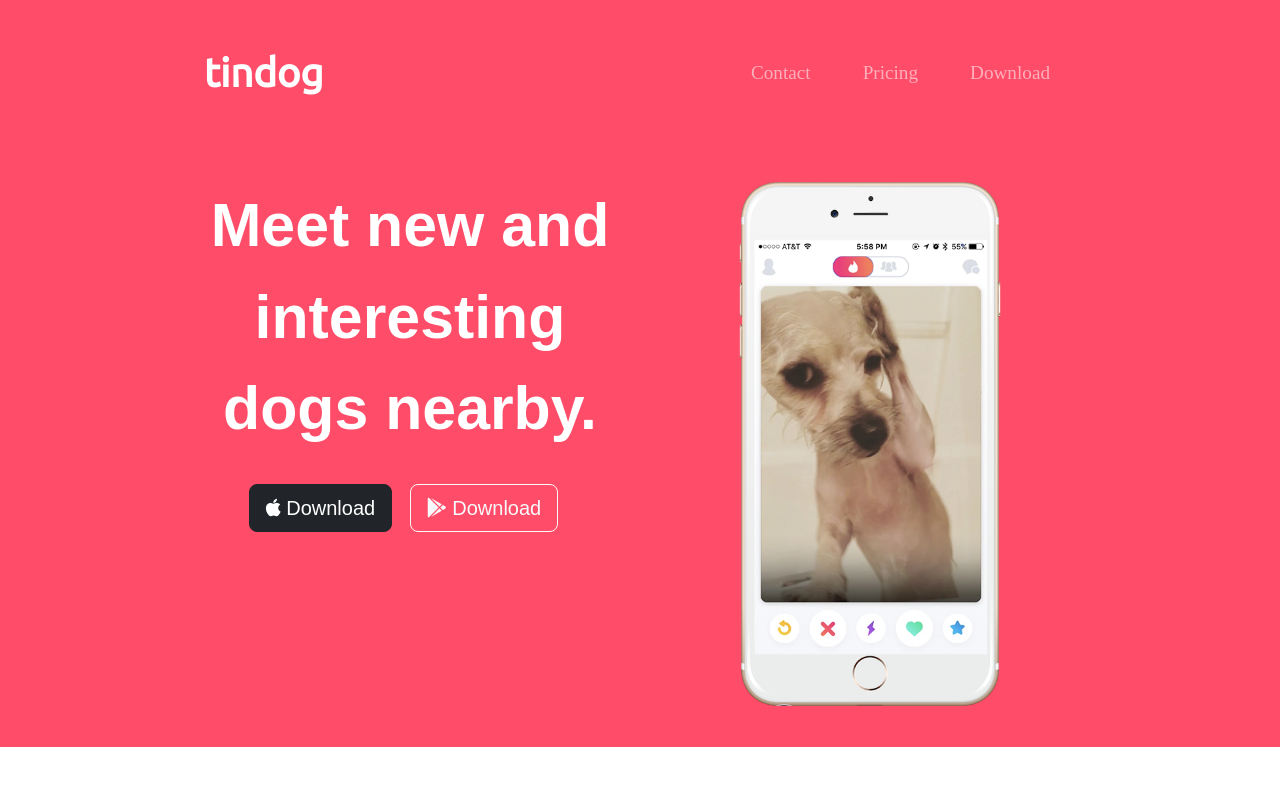
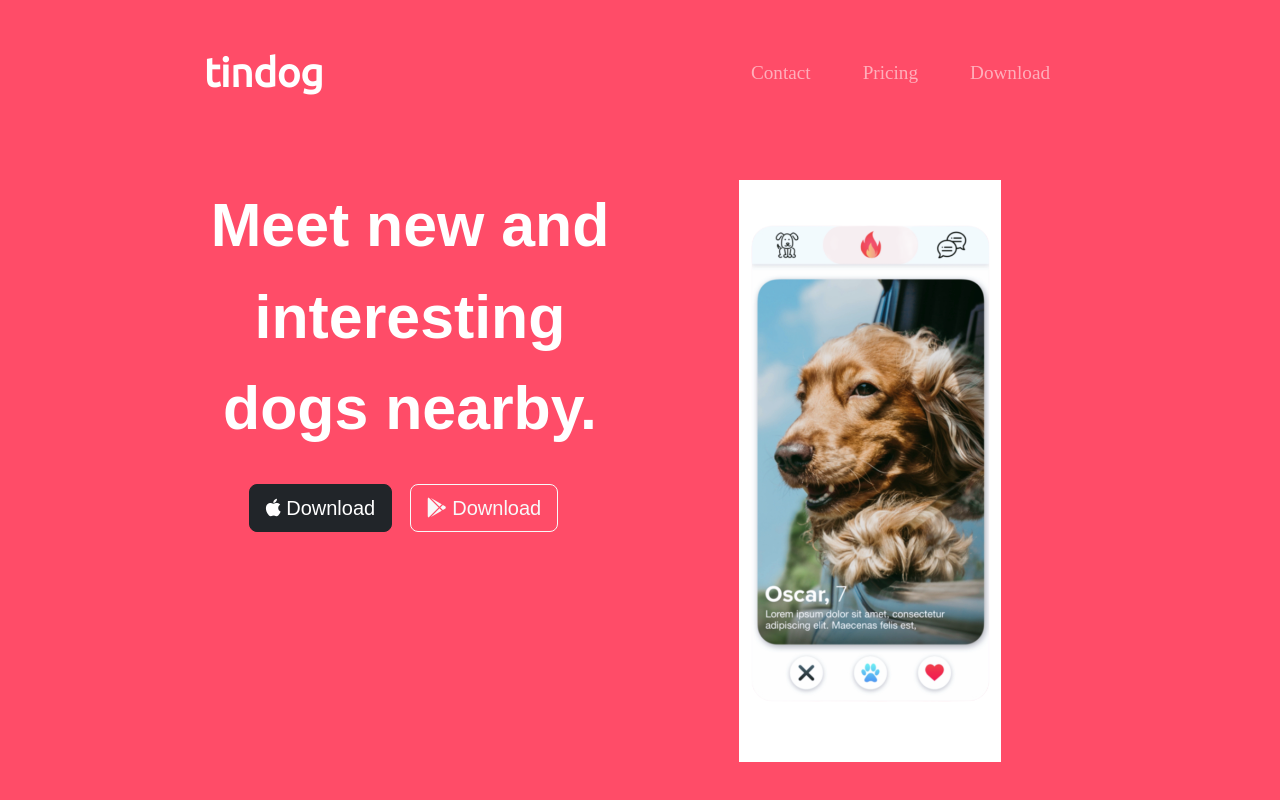
Before and after one commit to Mimo2k/tinderdog-mimo-github.io, a plain HTML site: page index.html in a window 1280 px wide. Shown: the top 800 px of the page. Drawn offline with nearby package versions, Linux system fonts and the light colour scheme.

Commit message:
Update index.html

```diff
--- a/index.html
+++ b/index.html
@@ -67,7 +67,7 @@
 
         </div>
         <div class="col-lg-6 ">
-          <img class="iphone-img" src="images/iphone6.png" alt="iphone-mockup">
+          <img class="iphone-img" src="images/dog-image.png" alt="iphone-mockup">
         </div>
       </div>
     </div>
```
